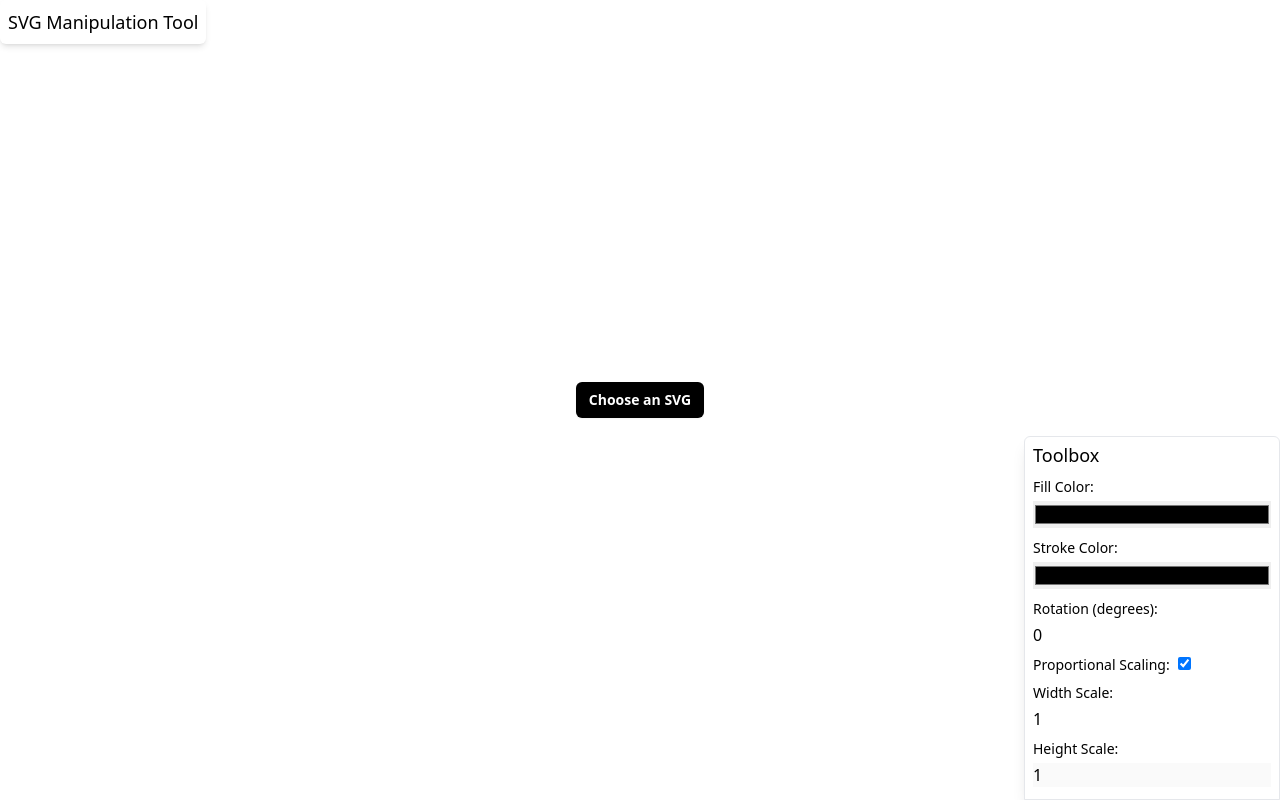
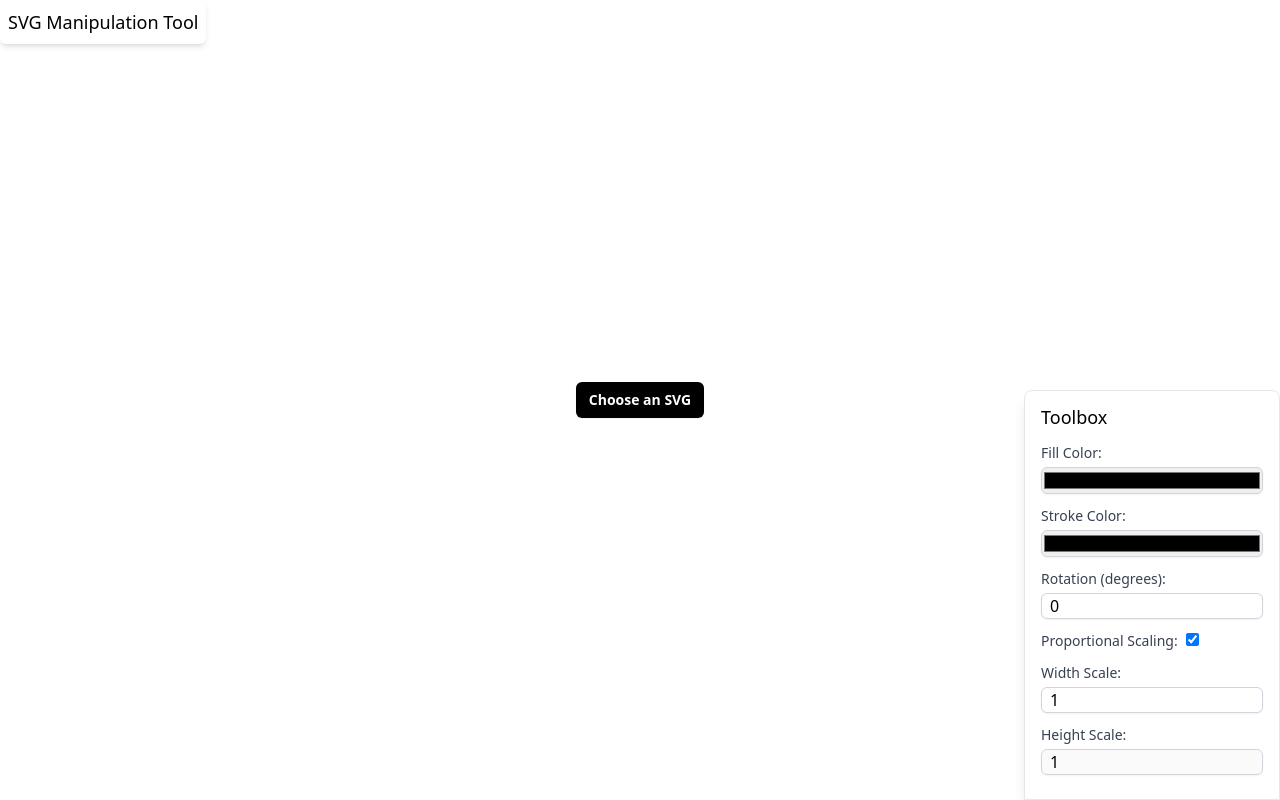
Before and after one commit to nlgthuan/svg-manipulation, a Preact app: page / in a window 1280 px wide. Built offline with nearby package versions, Linux system fonts and the light colour scheme.

Commit message:
[f] - Update toolbox UI

```diff
--- a/src/components/ToolBox.jsx
+++ b/src/components/ToolBox.jsx
@@ -92,66 +92,76 @@ function ToolBox() {
   };
 
   return (
-    <div className="fixed bottom-0 right-0 px-2 py-1 shadow-lg rounded-t-md bg-white border w-64 max-w-full">
-      <h2 className="text-lg mb-2">Toolbox</h2>
-      <div className="mb-2">
-        <label className="block text-sm mb-1">Fill Color:</label>
+    <div className="fixed bottom-0 right-0 px-4 py-3 shadow-lg rounded-t-lg bg-white border w-64 max-w-full">
+      <h2 className="text-lg mb-3 font-medium">Toolbox</h2>
+      <div className="mb-3">
+        <label className="block text-sm font-medium text-gray-700 mb-1">
+          Fill Color:
+        </label>
         <input
           type="color"
           value={fillColor}
           onChange={handleFillColorChange}
-          className="w-full"
+          className="block w-full border border-gray-300 rounded-md shadow-sm focus:ring-indigo-500 focus:border-indigo-500"
         />
       </div>
-      <div className="mb-2">
-        <label className="block text-sm mb-1">Stroke Color:</label>
+      <div className="mb-3">
+        <label className="block text-sm font-medium text-gray-700 mb-1">
+          Stroke Color:
+        </label>
         <input
           type="color"
           value={strokeColor}
           onChange={handleStrokeColorChange}
-          className="w-full"
+          className="block w-full border border-gray-300 rounded-md shadow-sm focus:ring-indigo-500 focus:border-indigo-500"
         />
       </div>
-      <div className="mb-2">
-        <label className="block text-sm mb-1">Rotation (degrees):</label>
+      <div className="mb-3">
+        <label className="block text-sm font-medium text-gray-700 mb-1">
+          Rotation (degrees):
+        </label>
         <input
           type="number"
           value={rotationAngle}
           onChange={handleRotationChange}
-          className="w-full"
+          className="block w-full border border-gray-300 pl-2 rounded-md shadow-sm focus:ring-indigo-500 focus:border-indigo-500"
         />
       </div>
-      <div className="mb-2">
-        <label className="block text-sm mb-1">
+      <div className="mb-3">
+        <label className="block text-sm font-medium text-gray-700 mb-1">
           Proportional Scaling:
           <input
             type="checkbox"
             checked={proportional}
             onChange={handleProportionalToggle}
-            className="ml-2"
+            className="ml-2 focus:ring-indigo-500 border-gray-300 rounded"
           />
         </label>
       </div>
-      <div className="mb-2">
-        <label className="block text-sm mb-1">Width Scale:</label>
+      <div className="mb-3">
+        <label className="block text-sm font-medium text-gray-700 mb-1">
+          Width Scale:
+        </label>
         <input
           type="number"
           step="0.1"
           min="0"
           value={widthScale}
           onChange={(e) => handleScaleChange(e, 'width')}
-          className="w-full"
+          className="block w-full border border-gray-300 pl-2 rounded-md shadow-sm focus:ring-indigo-500 focus:border-indigo-500"
         />
       </div>
-      <div className="mb-2">
-        <label className="block text-sm mb-1">Height Scale:</label>
+      <div className="mb-3">
+        <label className="block text-sm font-medium text-gray-700 mb-1">
+          Height Scale:
+        </label>
         <input
           type="number"
           step="0.1"
           min="0"
           value={heightScale}
           onChange={(e) => handleScaleChange(e, 'height')}
-          className="w-full"
+          className="block w-full border border-gray-300 pl-2 rounded-md shadow-sm focus:ring-indigo-500 focus:border-indigo-500"
           disabled={proportional}
         />
       </div>
```
